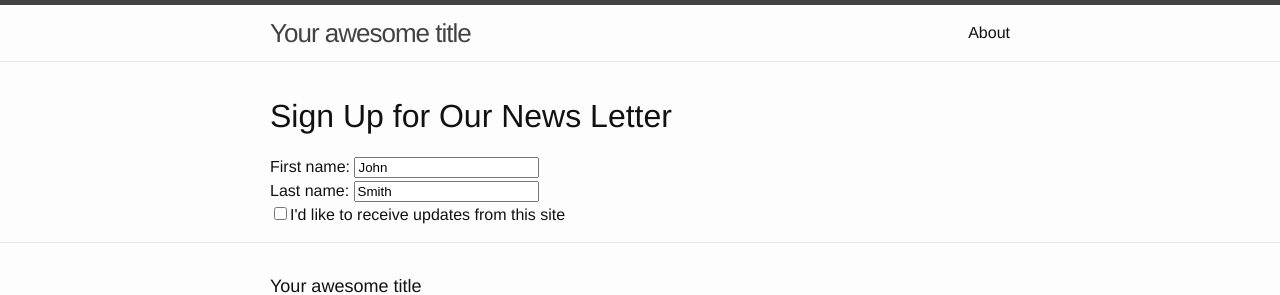
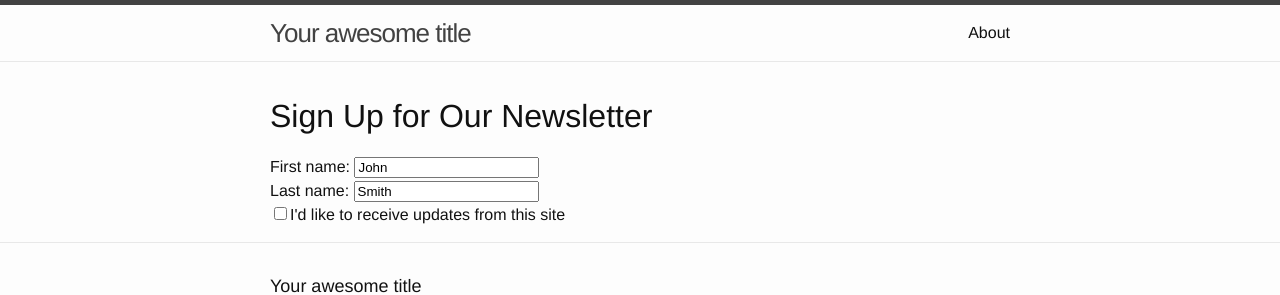
Before and after one commit to lawrencehan94/lawrencehan94.github.io, a Jekyll site: the page built from contact.html, in a window 1280 px wide. Shown: the top 295 px of the page. Built offline with Jekyll 4.4.1, drawn with Linux system fonts in a browser that asks for light colours.

Commit message:
Update contact.html

```diff
--- a/contact.html
+++ b/contact.html
@@ -3,7 +3,7 @@ layout: default
 ---
 
 <div id="contact_header">
-<h1>Sign Up for Our News Letter</h1>
+<h1>Sign Up for Our Newsletter</h1>
 </div>
 
 <div id="inputs">
```
